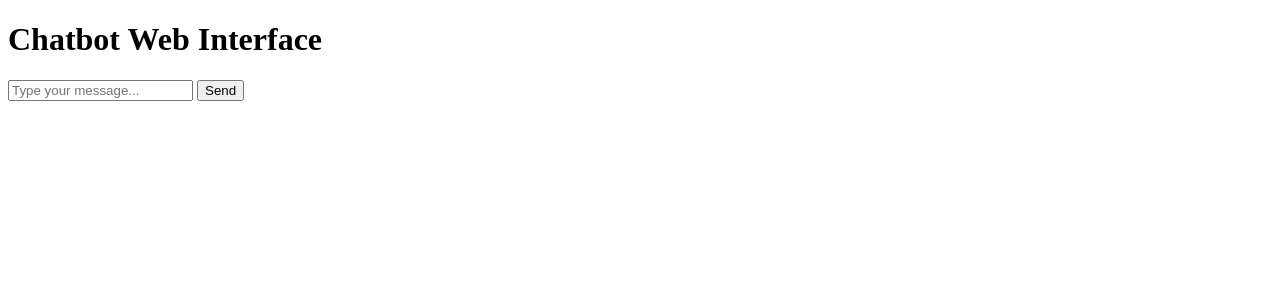
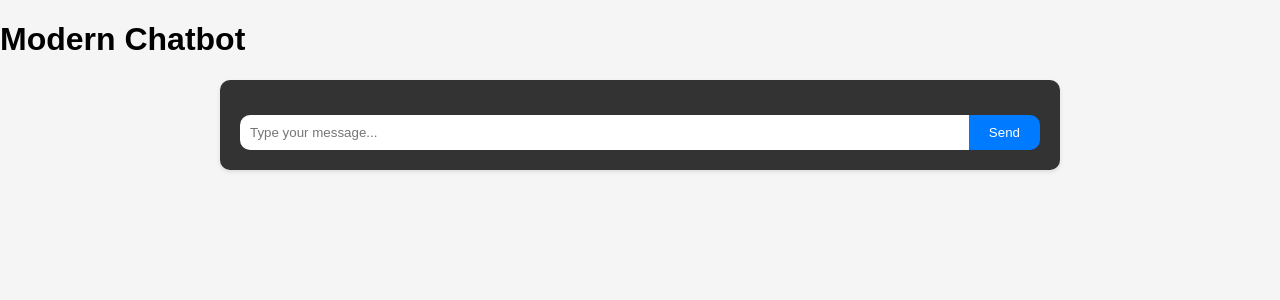
Before and after one commit to ziedammak/Chat_Project, a Flask app: page / in a window 1280 px wide. Shown: the top 300 px of the page. Run offline with Flask 3, Linux system fonts and the light colour scheme.

Commit message:
Update chat.html

```diff
--- a/web_interface/templates/chat.html
+++ b/web_interface/templates/chat.html
@@ -1,19 +1,71 @@
 <!DOCTYPE html>
 <html>
 <head>
-    <title>Chatbot Web Interface</title>
+    <title>AI Chatbot</title>
+    <style>
+        body {
+            font-family: Arial, sans-serif;
+            margin: 0;
+            padding: 0;
+            background-color: #f5f5f5;
+        }
+        #chat-container {
+            width: 100%;
+            max-width: 800px;
+            margin: 0 auto;
+            padding: 20px;
+            background-color: #333;
+            border-radius: 10px;
+            box-shadow: 0 2px 4px rgba(0, 0, 0, 0.1);
+            color: white;
+        }
+        #chat-history {
+            margin-bottom: 15px;
+        }
+        .message {
+            padding: 10px;
+            border-radius: 10px;
+            margin: 5px 0;
+            word-wrap: break-word;
+        }
+        .user {
+            background-color: #2196f3;
+            color: white;
+            text-align: right;
+        }
+        .ai {
+            background-color: #4caf50;
+            color: white;
+        }
+        #user-input-form {
+            display: flex;
+            margin-top: 15px;
+        }
+        #user-input {
+            flex: 1;
+            padding: 10px;
+            border: none;
+            border-radius: 10px 0 0 10px;
+        }
+        #send-button {
+            border: none;
+            background-color: #007bff;
+            color: white;
+            border-radius: 0 10px 10px 0;
+            padding: 10px 20px;
+            cursor: pointer;
+        }
+    </style>
 </head>
 <body>
-    <h1>Chatbot Web Interface</h1>
+    <h1>Modern Chatbot</h1>
     <div id="chat-container">
         <div id="chat-history">
-            {% for message in chat_history %}
-                <p class="{{ message.role }}">{{ message.content }}</p>
-            {% endfor %}
+            <!-- Messages will be dynamically added here -->
         </div>
         <form id="user-input-form" method="post">
             <input type="text" name="user_input" id="user-input" placeholder="Type your message..." required>
-            <button type="submit">Send</button>
+            <button type="submit" id="send-button">Send</button>
         </form>
     </div>
     <script>
@@ -25,7 +77,7 @@
             e.preventDefault();
 
             const userMessage = userInput.value;
-            chatHistory.innerHTML += `<p class="user">${userMessage}</p>`;
+            chatHistory.innerHTML += `<p class="message user">${userMessage}</p>`;
             userInput.value = '';
 
             const response = await fetch('/get_response', {
@@ -38,7 +90,7 @@
 
             const responseData = await response.json();
             const aiResponse = responseData.ai_response;
-            chatHistory.innerHTML += `<p class="ai">${aiResponse}</p>`;
+            chatHistory.innerHTML += `<p class="message ai">${aiResponse}</p>`;
         });
     </script>
 </body>
```
